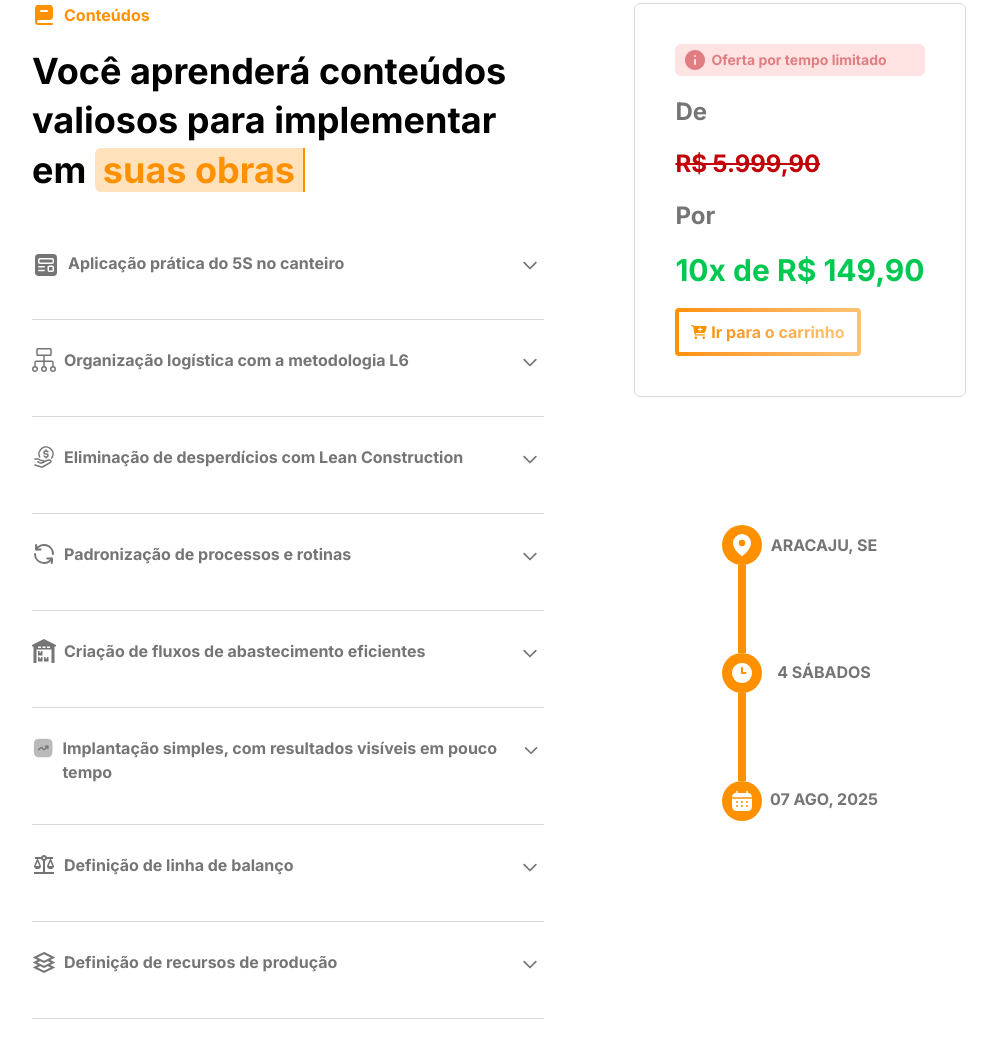
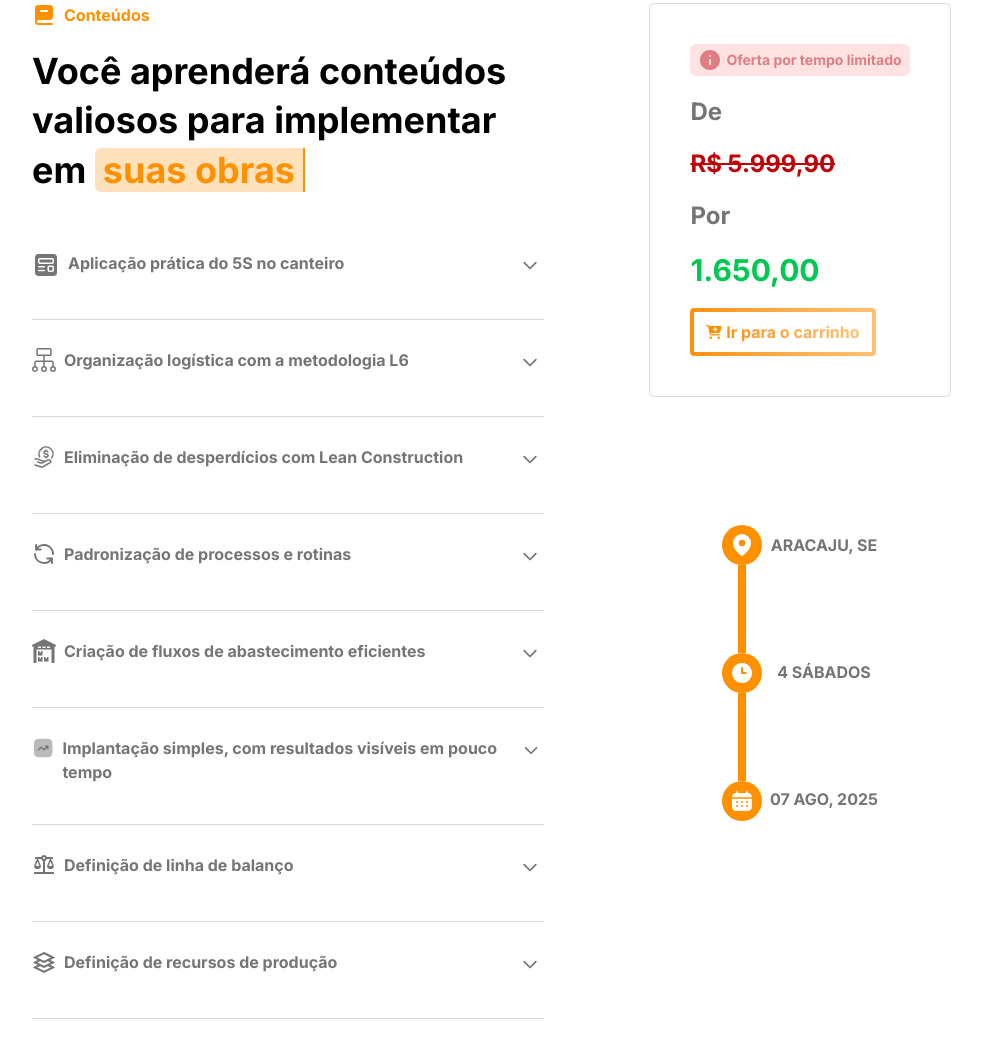
Before and after one commit to roneysilva25/buildmate-cursos-lp, a website: page index.html in a window 1280 px wide. Shown: the part 4121-5173 px from the top of the page, without its empty margins (96-1093 px from the left). Drawn offline with nearby package versions, Linux system fonts and the light colour scheme.

Commit message:
style: change price

```diff
--- a/index.html
+++ b/index.html
@@ -399,7 +399,7 @@
                 <p class="text-2xl text-[#757575]">De</p>
                 <p class="line-through text-2xl text-red-700">R$ 5.999,90</p>
                 <p class="text-2xl text-[#757575]">Por</p>
-                <p class="text-3xl text-green-500">10x de R$ 149,90</p>
+                <p class="text-3xl text-green-500">1.650,00</p>
                 <a href="#">
                     <div class="p-1 bg-gradient-to-r from-[#FF9100] to-[#FFC271] hover:to-[#FF9100] transition duration-200 ease-in-out w-fit rounded-sm">
                         <button class="flex hover:cursor-pointer items-center gap-1 font-bold bg-white py-2 px-3 hover:bg-neutral-50 transition duration-200 ease-in-out">
```
